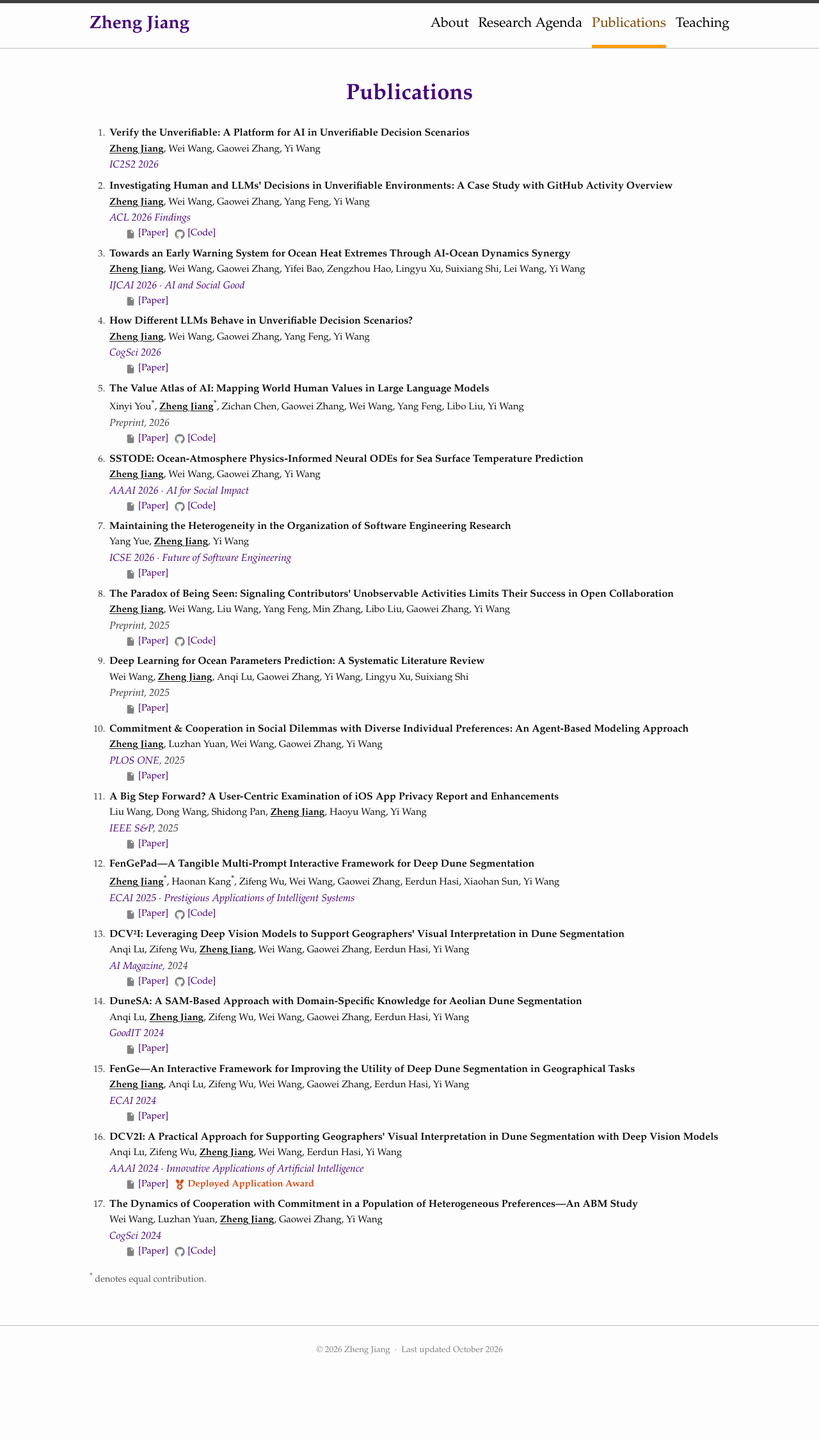
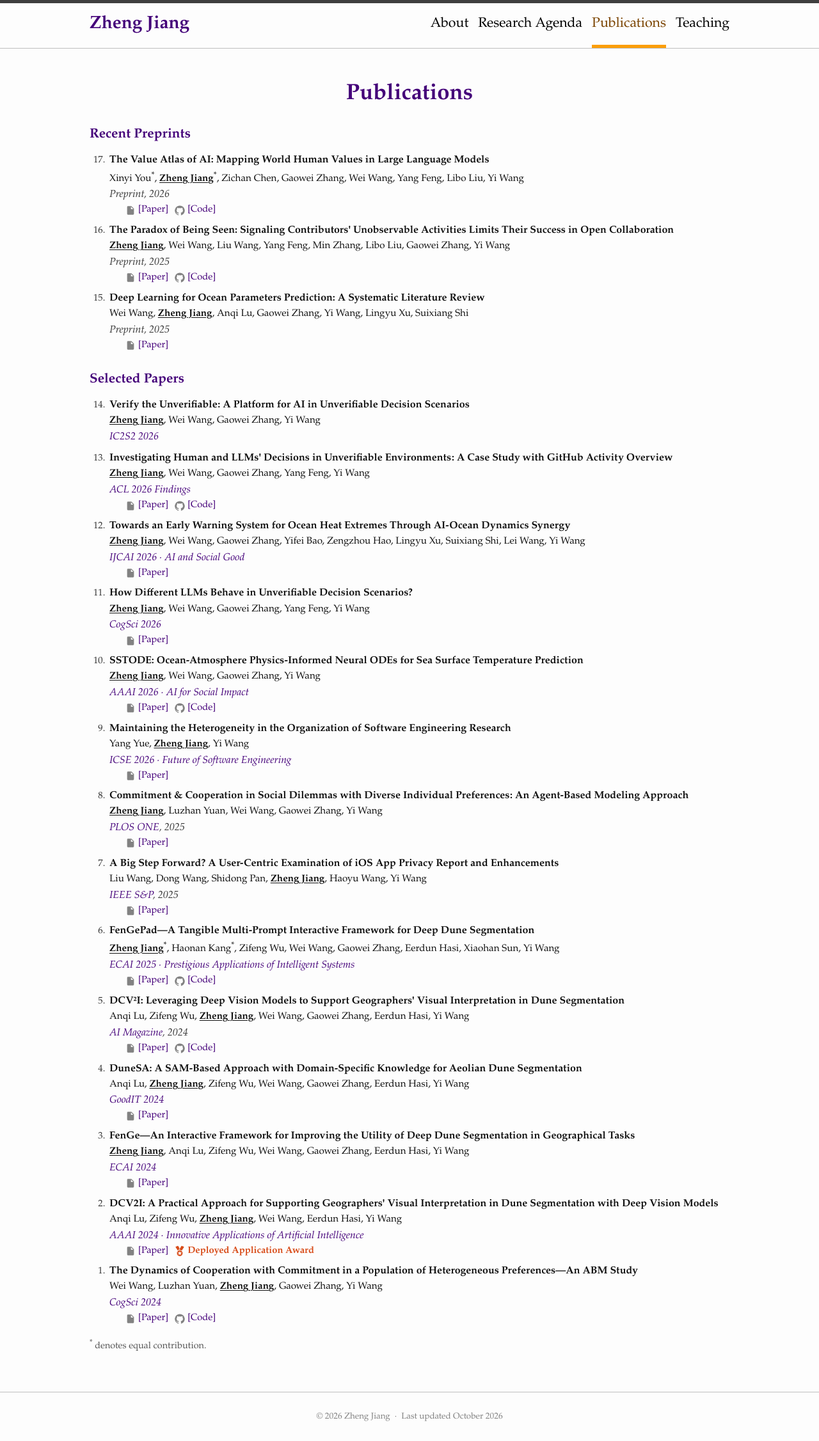
Before and after one commit to nicezheng/nicezheng.github.io, a Jekyll site: the page built from publications.html, in a window 1280 px wide. Shown: the whole page at 64% size. Built offline with Jekyll 4.4.1, drawn with Linux system fonts in a browser that asks for light colours; before the commit the page ends 2149 px from its top, so only the background shows below that.

Commit message:
Update publications and publish preprints

```diff
--- a/_config.yml
+++ b/_config.yml
@@ -12,6 +12,8 @@ timezone: Asia/Shanghai
 markdown: kramdown
 strict_front_matter: true
 theme:
+# Optional: paste only the verification token from Google Search Console.
+google_site_verification: "OtCNi8U7JYtmkg-76_UyNdpLYF_O6UXMAQ4OZmYEJvU"
 
 exclude:
   - cv-source
@@ -19,5 +21,6 @@ exclude:
   - Gemfile.lock
   - README.md
   - test
+  - scripts
   - tmp
   - vendor
--- a/_data/publications.yml
+++ b/_data/publications.yml
@@ -68,7 +68,7 @@
   year: 2026
   links:
     - label: Paper
-      url: https://ijcai-preprints.s3.us-west-1.amazonaws.com/2026/AI4G39.pdf
+      url: https://www.ijcai.org/proceedings/2026/0805.pdf
   tags:
     - AI4OceanScience
 
--- a/_includes/head.html
+++ b/_includes/head.html
@@ -3,13 +3,19 @@
   <meta name="viewport" content="width=device-width, initial-scale=1">
   <meta name="color-scheme" content="light">
   {% assign page_title = page.title | default: site.title %}
-  <title>{% if page.title %}{{ page_title }} · {{ site.title }}{% else %}{{ site.title }}{% endif %}</title>
-  <meta name="description" content="{{ page.description | default: site.description | strip_html | normalize_whitespace }}">
-  <link rel="canonical" href="{{ page.url | absolute_url }}">
-  <meta property="og:type" content="website">
-  <meta property="og:title" content="{{ page_title }}">
-  <meta property="og:description" content="{{ page.description | default: site.description | strip_html | normalize_whitespace }}">
-  <meta property="og:url" content="{{ page.url | absolute_url }}">
+  {% assign canonical_path = page.url | replace: '/index.html', '/' %}
+  {% assign paper = nil %}
+  {% if page.paper_id %}{% assign paper = site.data.hosted_papers[page.paper_id] %}{% endif %}
+  <title>{% if page.title %}{{ page_title | escape }} · {{ site.title | escape }}{% else %}{{ site.title | escape }}{% endif %}</title>
+  <meta name="description" content="{{ page.description | default: site.description | strip_html | normalize_whitespace | escape }}">
+  <link rel="canonical" href="{{ canonical_path | absolute_url }}">
+  {% if page.noindex %}<meta name="robots" content="noindex, nofollow">{% endif %}
+  {% if site.google_site_verification and site.google_site_verification != '' %}<meta name="google-site-verification" content="{{ site.google_site_verification | escape }}">{% endif %}
+  {% include paper-metadata.html %}
+  <meta property="og:type" content="{% if paper %}article{% else %}website{% endif %}">
+  <meta property="og:title" content="{{ page_title | escape }}">
+  <meta property="og:description" content="{{ page.description | default: site.description | strip_html | normalize_whitespace | escape }}">
+  <meta property="og:url" content="{{ canonical_path | absolute_url }}">
   <meta property="og:image" content="{{ '/assets/images/profile.jpg' | absolute_url }}">
   <meta name="twitter:card" content="summary">
   <link rel="icon" href="{{ '/assets/images/profile.jpg' | relative_url }}" type="image/jpeg">
--- /dev/null
+++ b/_includes/paper-metadata.html
@@ -0,0 +1,9 @@
+{% if paper %}
+  <meta name="citation_title" content="{{ paper.title | escape }}">
+  {% for author in paper.authors %}<meta name="citation_author" content="{{ author.name | escape }}">
+  {% endfor %}
+  {% if paper.publication_date %}<meta name="citation_publication_date" content="{{ paper.publication_date | date: '%Y/%m/%d' }}">{% endif %}
+  <meta name="citation_pdf_url" content="{{ '/papers/' | append: paper.id | append: '/paper.pdf' | absolute_url }}">
+  <meta name="citation_abstract_html_url" content="{{ page.url | absolute_url }}">
+  <meta name="citation_language" content="en">
+{% endif %}
--- /dev/null
+++ b/_includes/publication-item.html
@@ -0,0 +1,23 @@
+{% assign publication = include.publication %}
+<li class="publication-item" id="{{ publication.id }}">
+  <div class="publication-body">
+    <h3>{{ publication.title }}</h3>
+    <p class="publication-authors">
+      {% for author in publication.authors %}{% if author.self %}<strong class="self-author">{{ author.name }}</strong>{% else %}{{ author.name }}{% endif %}{% if author.equal %}<sup>*</sup>{% endif %}{% unless forloop.last %}, {% endunless %}{% endfor %}
+    </p>
+    <p class="publication-venue">
+      {% if publication.venue_url %}<a class="publication-venue-link" href="{{ publication.venue_url }}" target="_blank" rel="noopener noreferrer">{{ publication.venue }}</a>{% else %}{{ publication.venue }}{% endif %}{% unless publication.venue contains publication.year %}, {{ publication.year }}{% endunless %}
+    </p>
+    {% if publication.links.size > 0 or publication.award %}
+      <div class="publication-meta">
+        {% for link in publication.links %}
+          <a class="resource-link" href="{{ link.url }}" target="_blank" rel="noopener noreferrer">
+            {% if link.label == 'Code' %}{% include icon.html name='github' %}{% else %}{% include icon.html name='file' %}{% endif %}
+            <span>[{{ link.label }}]</span>
+          </a>
+        {% endfor %}
+        {% if publication.award %}<span class="award-badge">{% include icon.html name='award' %} {{ publication.award }}</span>{% endif %}
+      </div>
+    {% endif %}
+  </div>
+</li>
--- a/assets/css/main.css
+++ b/assets/css/main.css
@@ -25,6 +25,24 @@
   --content-width: 1100px;
   color-scheme: light;
 }
+
+/* Individual papers: readable, crawlable HTML alongside the original PDF. */
+.paper-detail { max-width: 940px; }
+.paper-back { display: inline-block; margin-bottom: 1.3rem; }
+.paper-heading h1 { font-size: clamp(1.6rem, 3vw, 2.15rem); line-height: 1.22; margin: .6rem 0 1rem; color: var(--brand-color); }
+.paper-status { color: var(--muted); font-size: .95rem; margin: 0; }
+.paper-authors { font-size: 1.08rem; line-height: 1.6; }
+.paper-authors sup { font-size: .7em; margin-left: .12em; }
+.paper-affiliations { padding-left: 1.25rem; color: var(--muted); font-size: .9rem; line-height: 1.5; }
+.paper-affiliations li { padding-left: .2rem; }
+.paper-resources { display: flex; align-items: center; flex-wrap: wrap; gap: .9rem 1.5rem; margin: 1.3rem 0 1.7rem; }
+.paper-resources .paper-download { display: inline-flex; gap: .5rem; align-items: center; border: 1px solid var(--brand-color); border-radius: 4px; padding: .5rem .85rem; }
+.paper-download svg { width: 1em; height: 1em; }
+.paper-abstract, .paper-citation { border-top: 1px solid var(--line); padding-top: 1.1rem; margin-top: 1.3rem; }
+.paper-abstract h2, .paper-citation h2 { color: var(--brand-color); font-size: 1.3rem; margin: 0 0 .8rem; }
+.paper-abstract p { font-size: 1.06rem; line-height: 1.75; }
+.paper-citation { font-size: .94rem; overflow-wrap: anywhere; }
+.paper-rights { margin-top: 1.5rem; color: var(--muted); font-size: .9rem; }
 
 * {
   box-sizing: border-box;
@@ -578,6 +596,17 @@ a:hover .icon {
   line-height: 1.58;
 }
 
+.publication-section + .publication-section {
+  margin-top: 30px;
+}
+
+.publication-section-heading {
+  margin: 0 0 14px;
+  color: var(--brand-color);
+  font-size: 1.3em;
+  line-height: 1.35;
+}
+
 .publication-list {
   margin: 0 0 0 28px;
   padding: 0;
@@ -604,7 +633,7 @@ a:hover .icon {
   min-width: 0;
 }
 
-.publication-body h2 {
+.publication-body h3 {
   margin: 0 0 2px;
   font-size: 1em;
   line-height: 1.45;
--- a/publications.html
+++ b/publications.html
@@ -10,31 +10,49 @@ description: Publications by Zheng Jiang in AI & Society and AI for Sustainable
     <h1>Publications</h1>
   </header>
 
-  <ol class="publication-list">
-    {% for publication in site.data.publications %}
-      <li class="publication-item" id="{{ publication.id }}">
+  {% assign hosted_count = site.data.hosted_papers | size %}
+  {% assign hosted_papers = '' | split: ',' %}
+  {% for entry in site.data.hosted_papers %}
+    {% assign hosted_papers = hosted_papers | push: entry[1] %}
+  {% endfor %}
+  {% assign hosted_papers = hosted_papers | sort: 'display_order', 'last' %}
+  {% assign total_count = site.data.publications.size | plus: hosted_count %}
+  {% assign selected_papers = site.data.publications | where_exp: 'publication', "publication.venue != 'Preprint'" %}
+
+  <section class="publication-section" id="recent-preprints" aria-labelledby="preprints-heading">
+    <h2 class="publication-section-heading" id="preprints-heading">Recent Preprints</h2>
+    <ol class="publication-list" reversed start="{{ total_count }}">
+    {% for manuscript in hosted_papers %}
+      {% assign manuscript_path = '/papers/' | append: manuscript.id | append: '/' %}
+      <li class="publication-item hosted-paper" id="{{ manuscript.id }}">
         <div class="publication-body">
-          <h2>{{ publication.title }}</h2>
-          <p class="publication-authors">
-            {% for author in publication.authors %}{% if author.self %}<strong class="self-author">{{ author.name }}</strong>{% else %}{{ author.name }}{% endif %}{% if author.equal %}<sup>*</sup>{% endif %}{% unless forloop.last %}, {% endunless %}{% endfor %}
-          </p>
-          <p class="publication-venue">
-            {% if publication.venue_url %}<a class="publication-venue-link" href="{{ publication.venue_url }}" target="_blank" rel="noopener noreferrer">{{ publication.venue }}</a>{% else %}{{ publication.venue }}{% endif %}{% unless publication.venue contains publication.year %}, {{ publication.year }}{% endunless %}
-          </p>
-          {% if publication.links.size > 0 or publication.award %}
-            <div class="publication-meta">
-              {% for link in publication.links %}
-                <a class="resource-link" href="{{ link.url }}" target="_blank" rel="noopener noreferrer">
-                  {% if link.label == 'Code' %}{% include icon.html name='github' %}{% else %}{% include icon.html name='file' %}{% endif %}
-                  <span>[{{ link.label }}]</span>
-                </a>
-              {% endfor %}
-              {% if publication.award %}<span class="award-badge">{% include icon.html name='award' %} {{ publication.award }}</span>{% endif %}
-            </div>
-          {% endif %}
+          <h3>{{ manuscript.title | escape }}</h3>
+          <p class="publication-authors">{% for author in manuscript.authors %}{% if author.name == site.data.profile.name %}<strong class="self-author">{{ author.name | escape }}</strong>{% else %}{{ author.name | escape }}{% endif %}{% unless forloop.last %}, {% endunless %}{% endfor %}</p>
+          <p class="publication-venue">Preprint{% if manuscript.publication_date %}, {{ manuscript.publication_date | date: '%Y' }}{% elsif manuscript.display_year %}, {{ manuscript.display_year }}{% endif %}</p>
+          <div class="publication-meta">
+            <a class="resource-link" href="{{ manuscript_path | append: 'paper.pdf' | relative_url }}">{% include icon.html name='file' %} <span>[Paper]</span></a>
+            {% if manuscript.code_url %}<a class="resource-link" href="{{ manuscript.code_url | escape }}" target="_blank" rel="noopener noreferrer">{% include icon.html name='github' %} <span>[Code]</span></a>{% endif %}
+          </div>
         </div>
       </li>
     {% endfor %}
-  </ol>
+    {% for publication in site.data.publications %}
+      {% if publication.venue == 'Preprint' %}
+        {% include publication-item.html publication=publication %}
+      {% endif %}
+    {% endfor %}
+    </ol>
+  </section>
+
+  <section class="publication-section" id="selected-papers" aria-labelledby="selected-papers-heading">
+    <h2 class="publication-section-heading" id="selected-papers-heading">Selected Papers</h2>
+    <ol class="publication-list" reversed start="{{ selected_papers.size }}">
+      {% for publication in site.data.publications %}
+        {% unless publication.venue == 'Preprint' %}
+          {% include publication-item.html publication=publication %}
+        {% endunless %}
+      {% endfor %}
+    </ol>
+  </section>
   <p class="contribution-note"><sup>*</sup> denotes equal contribution.</p>
 </div>
```
Also changed, not shown: _layouts/paper.html (added, +28 -0 lines), robots.txt (added, +7 -0 lines), scripts/paper.rb (added, +159 -0 lines), sitemap.xml (added, +12 -0 lines), test/paper_publishing_test.rb (added, +271 -0 lines), test/site_acceptance_test.rb (+35 -2 lines), README.md, 1 other file.
